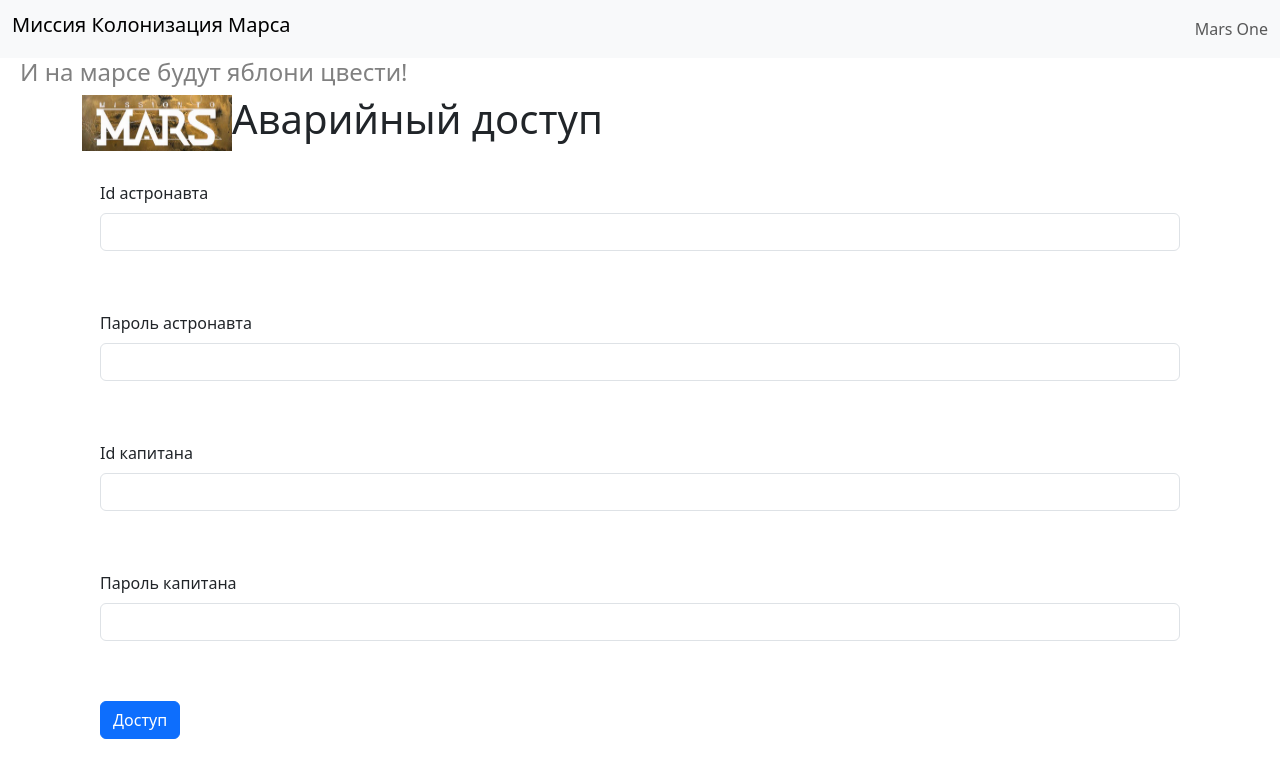
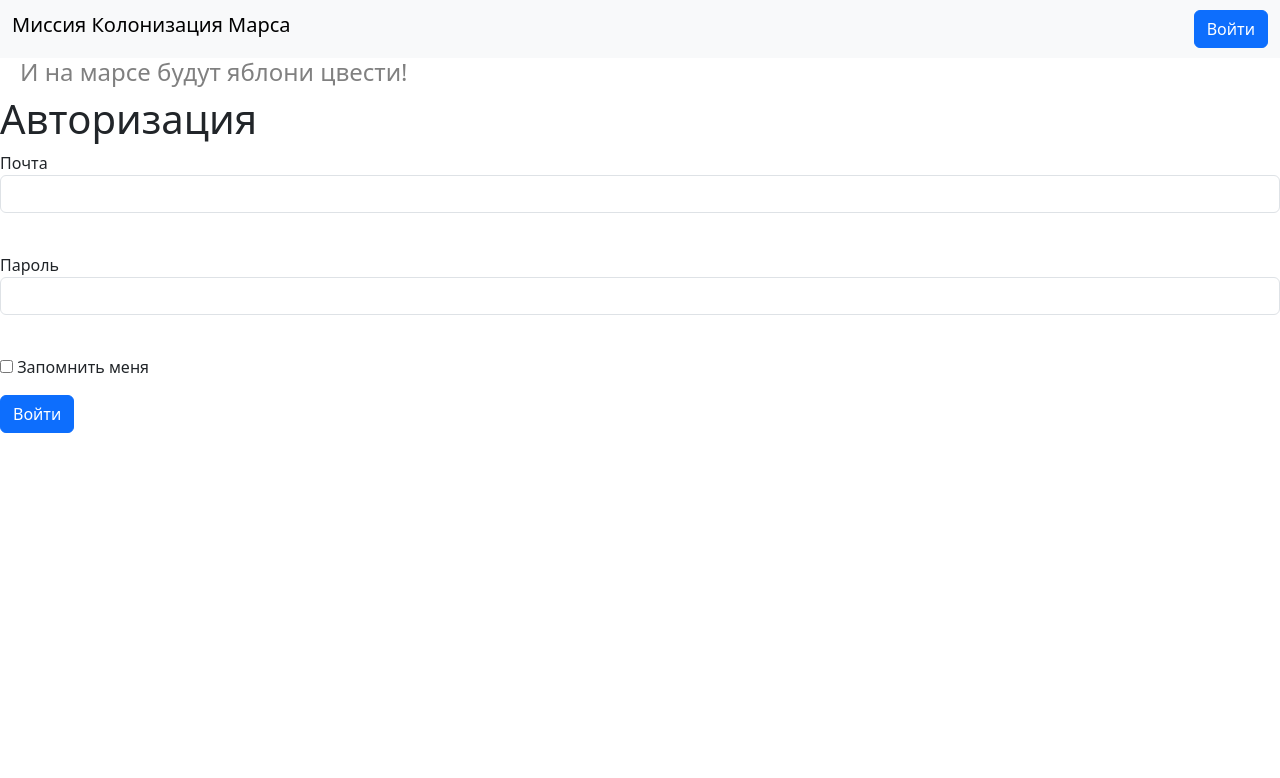
Before and after one commit to krak251/web-and-other, a Flask app: page /login in a window 1280 px wide. Shown: the top 778 px of the page. Run offline with Flask 3, Linux system fonts and the light colour scheme.

Commit message:
до обработчика формы авторизации

```diff
--- a/app.py
+++ b/app.py
@@ -3,17 +3,23 @@ from data import db_session
 from data.jobs import Jobs
 from data.users import User
 from forms.Login_form import LoginForm
+from flask_login import LoginManager, login_user, login_required, logout_user
 import flask_wtf
 
 app = Flask(__name__)
 
 app.config["SECRET_KEY"] = "password1921"
 
-@app.route("/")
-def main():
-    return render_template("main.html")
+login_manager = LoginManager()
+login_manager.init_app(app)
+
+@login_manager.user_loader
+def user_loader(user_id):
+    session = db_session.create_session()
+    return session.get(User, user_id)
 
 
+@app.route("/")
 @app.route("/index")
 def index():
     session = db_session.create_session()
@@ -159,8 +165,25 @@ def answer():
 def login():
     login_form = LoginForm()
     if login_form.validate_on_submit():
-        return redirect("/")
+        session = db_session.create_session()
+        user = session.query(User).filter(
+            User.email == login_form.email.data
+        ).first()
+        if user and user.check_password(login_form.password.data):
+            login_user(user, login_form.remember_me.data)
+            return redirect("/")
+        else:
+            return render_template("login.html", form=login_form,
+                                   message="Пользователь не существует.")
     return render_template("login.html", form=login_form)
+
+
+@app.route("/logout")
+@login_required
+def logout():
+    logout_user()
+    return redirect("/")
+
 
 @app.route("/load_photo", methods=['POST', 'GET'])
 def load_photo():
--- a/forms/Login_form.py
+++ b/forms/Login_form.py
@@ -1,15 +1,10 @@
 from flask_wtf import FlaskForm
-from wtforms.fields.simple import StringField, PasswordField, SubmitField
+from wtforms.fields.simple import PasswordField, SubmitField, EmailField, BooleanField
 from wtforms.validators import DataRequired
 
 
 class LoginForm(FlaskForm):
-    astronaut_id = StringField("Id астронавта",  validators=[DataRequired()])
-
-    astronaut_password = PasswordField("Пароль астронавта", validators=[DataRequired()])
-
-    captain_id = StringField("Id капитана", validators=[DataRequired()])
-
-    captain_password = PasswordField("Пароль капитана", validators=[DataRequired()])
-
-    access_button = SubmitField("Доступ")
+    email = EmailField('Почта', validators=[DataRequired()])
+    password = PasswordField('Пароль', validators=[DataRequired()])
+    remember_me = BooleanField('Запомнить меня')
+    submit = SubmitField('Войти')
--- a/requirements.txt
+++ b/requirements.txt
@@ -10,3 +10,4 @@ Flask-WTF==1.2.2
 greenlet==3.3.2
 wtforms==3.2.1
 typing-extensions==4.15.0
+flask-login==0.6.3
--- a/templates/base.html
+++ b/templates/base.html
@@ -10,13 +10,21 @@
 </head>
 <body>
     <nav class="navbar bg-body-tertiary">
-        <div class="container-fluid">
+     <div class="container-fluid">
             <h1 class="navbar-brand">Миссия Колонизация Марса</h1>
             <ul class="navbar-nav">
+                {% if current_user.is_authenticated %}
                 <li class="nav-item">
-                    <a href="#" class="nav-link">Mars One</a>
+                    <a href="#" class="nav-link">{{ current_user.name }}</a>
                 </li>
-
+                <li class="nav-item">
+                    <a href="/logout" class="btn btn-danger">Выйти</a>
+                </li>
+                {% else %}
+                <li class="nav-item">
+                    <a href="/login" class="btn btn-primary">Войти</a>
+                </li>
+                {% endif %}
             </ul>
         </div>
     </nav>
--- a/templates/login.html
+++ b/templates/login.html
@@ -1,50 +1,29 @@
 {% extends "base.html" %}
 
 {% block content %}
-
-<form action="" method="post">
-    {{ form.csrf_token }}
-    <div class="container">
-        <div class="row">
-            <div class="col">
-                <div style="display: flex;
-                    flex-direction: row;
-                    flex-wrap: nowrap;">
-                    <img src="{{url_for('static', filename='images/mars_new.png')}}" alt="картинка марса">
-                    <h1>Аварийный доступ</h1>
+    <h1>Авторизация</h1>
+    <form action="" method="post">
+        {{ form.hidden_tag() }}
+        <p>
+            {{ form.email.label }}<br>
+            {{ form.email(class="form-control", type="email") }}<br>
+            {% for error in form.email.errors %}
+                <div class="alert alert-danger" role="alert">
+                    {{ error }}
                 </div>
-            </div>
-        </div>
-        <div class="row">
-            <div class="col" style="padding: 30px;">
-                {{ form.astronaut_id.label(class="form-label") }}
-                {{ form.astronaut_id(class="form-control") }}
-            </div>
-        </div>
-        <div class="row">
-            <div class="col" style="padding: 30px;">
-                {{ form.astronaut_password.label(class="form-label") }}
-                {{ form.astronaut_password(class="form-control") }}
-            </div>
-        </div>
-        <div class="row">
-            <div class="col" style="padding: 30px;">
-                {{ form.captain_id.label(class="form-label") }}
-                {{ form.captain_id(class="form-control") }}
-            </div>
-        </div>
-        <div class="row">
-            <div class="col" style="padding: 30px;">
-                {{ form.captain_password.label(class="form-label") }}
-                {{ form.captain_password(class="form-control") }}
-            </div>
-        </div>
-        <div class="row">
-            <div class="col" style="padding: 30px;">
-                {{ form.access_button(class="btn btn-primary") }}
-            </div>
-        </div>
-    </div>
-</form>
-
+            {% endfor %}
+        </p>
+        <p>
+            {{ form.password.label }}<br>
+            {{ form.password(class="form-control", type="password") }}<br>
+            {% for error in form.password.errors %}
+                <div class="alert alert-danger" role="alert">
+                    {{ error }}
+                </div>
+            {% endfor %}
+        </p>
+        <p>{{ form.remember_me() }} {{ form.remember_me.label }}</p>
+        <p>{{ form.submit(type="submit", class="btn btn-primary") }}</p>
+        <div>{{ message }}</div>
+    </form>
 {% endblock %}
```
Also changed, not shown: data/users.py (+10 -1 lines), db/mars_explorer.db.
